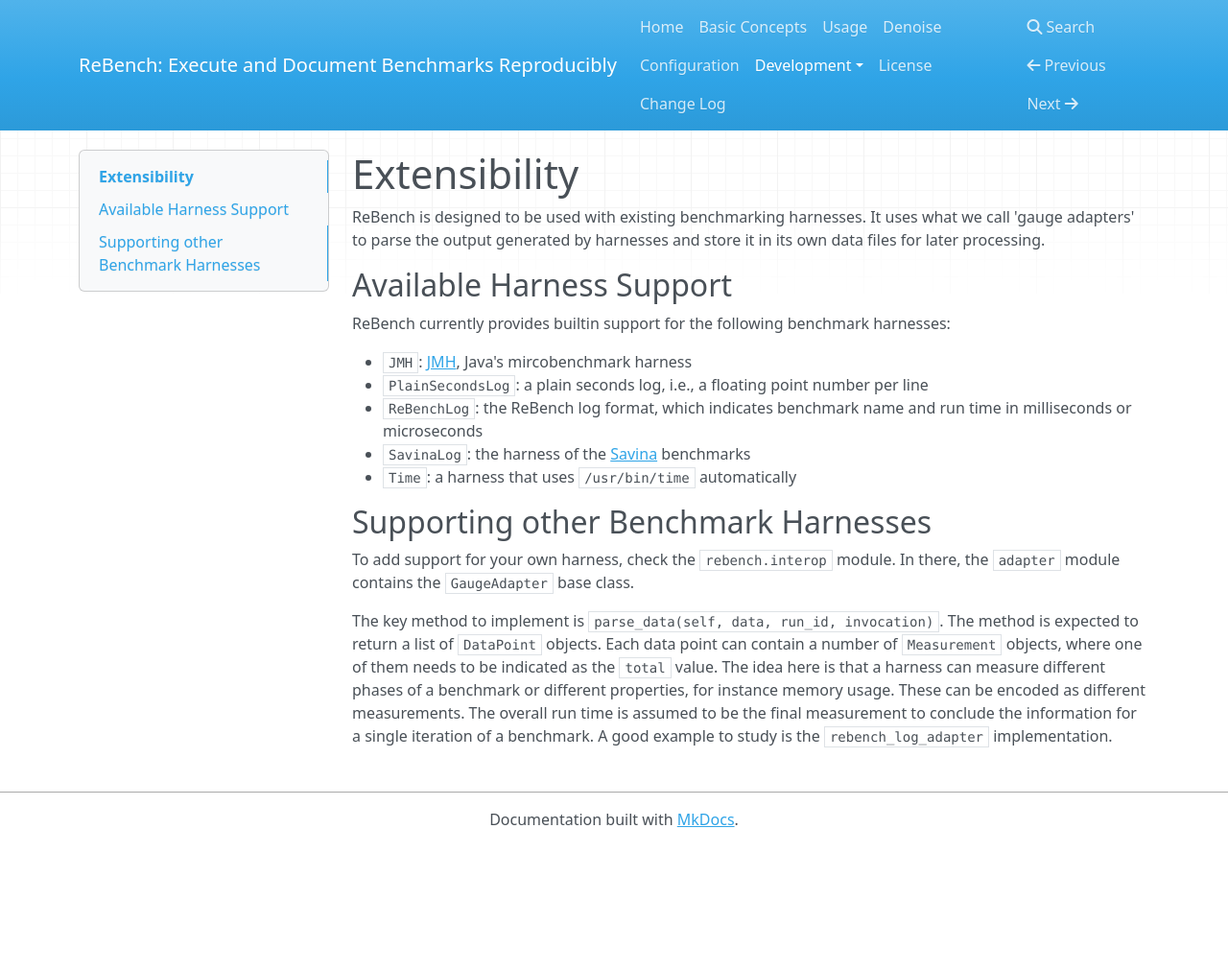
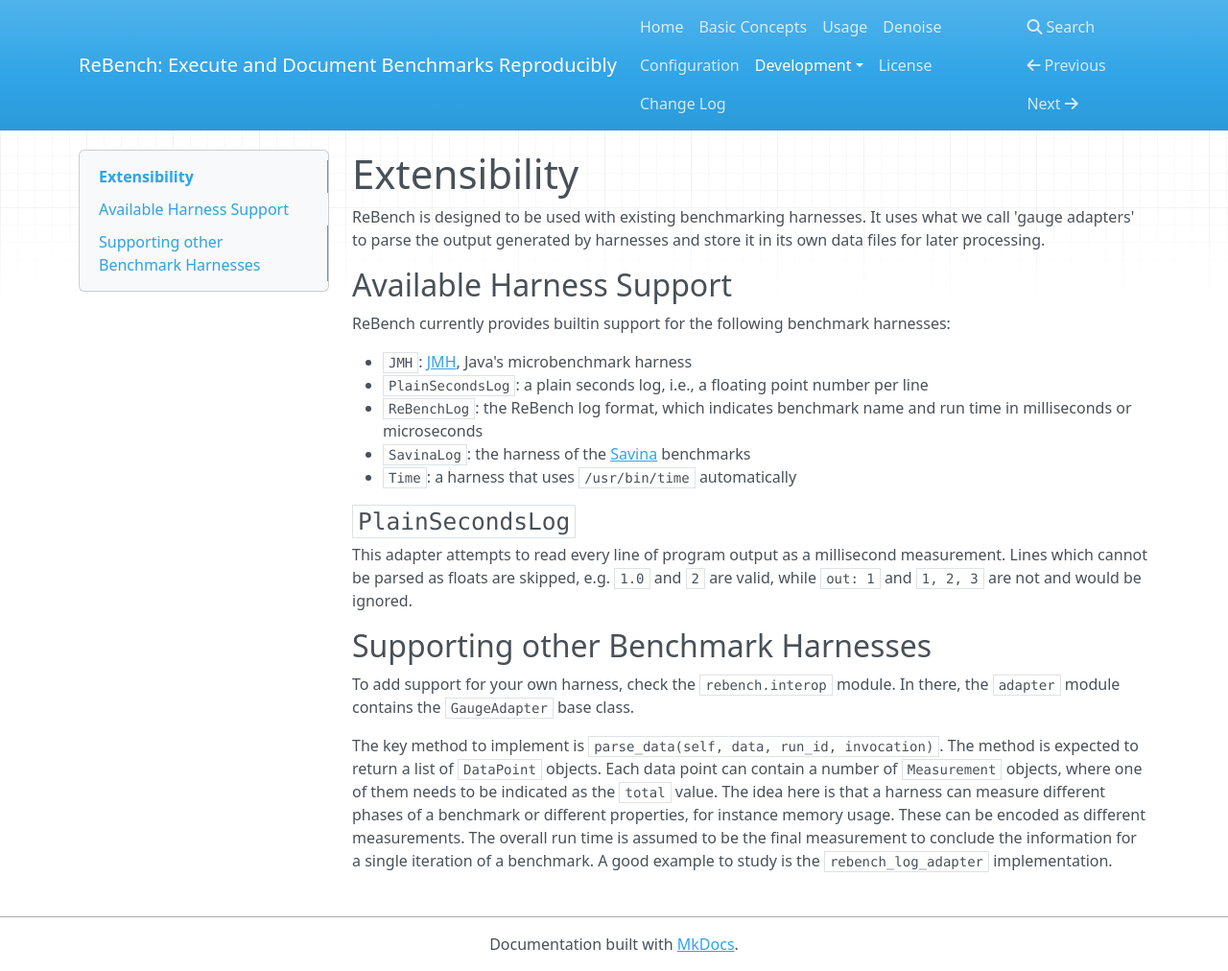
Before and after one commit to smarr/ReBench, an MkDocs documentation site: the page built from docs/extensions.md, in a window 1280 px wide and 1012 px high. Shown: the whole window at 96% size. Built offline with MkDocs 1.6.1, drawn with Linux system fonts in a browser that asks for light colours; nearby versions of some CDN libraries; old or Windows-style settings are respelled for this version of MkDocs.

Commit message:
document PlainSecondsLog format & behaviour

```diff
--- a/docs/extensions.md
+++ b/docs/extensions.md
@@ -8,11 +8,16 @@
 
 ReBench currently provides builtin support for the following benchmark harnesses:
 
-- `JMH`: [JMH](http://openjdk.java.net/projects/code-tools/jmh/), Java's mircobenchmark harness
+- `JMH`: [JMH](http://openjdk.java.net/projects/code-tools/jmh/), Java's microbenchmark harness
 - `PlainSecondsLog`: a plain seconds log, i.e., a floating point number per line
 - `ReBenchLog`: the ReBench log format, which indicates benchmark name and run time in milliseconds or microseconds
 - `SavinaLog`: the harness of the [Savina](https://github.com/shamsimam/savina) benchmarks
 - `Time`: a harness that uses `/usr/bin/time` automatically
+
+### `PlainSecondsLog`
+This adapter attempts to read every line of program output as a millisecond
+measurement. Lines which cannot be parsed as floats are skipped, e.g. `1.0` and
+`  2 ` are valid, while `out: 1` and `1, 2, 3` are not and would be ignored.
 
 ## Supporting other Benchmark Harnesses
 
```
